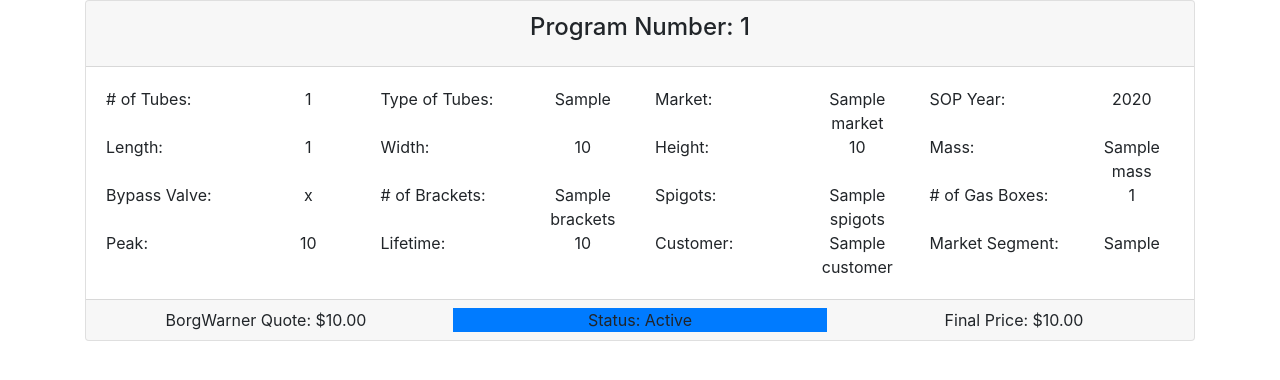
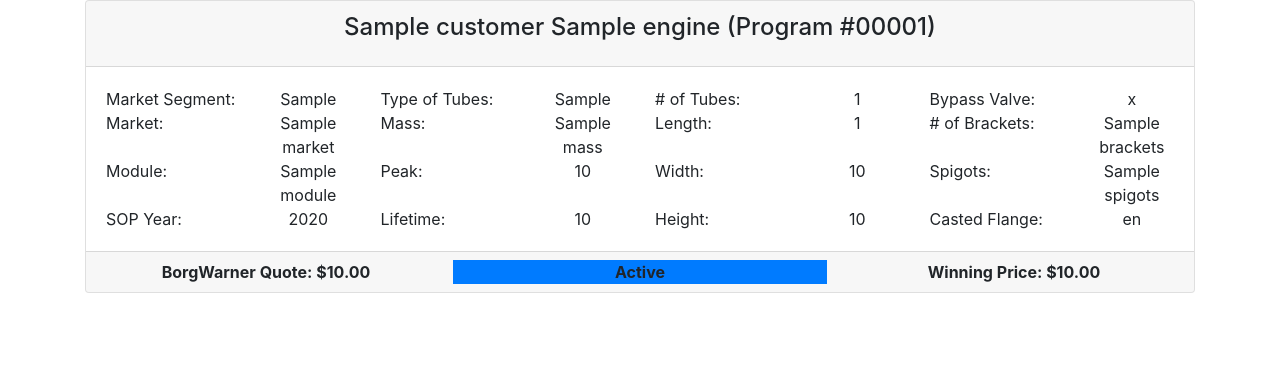
Before and after one commit to umanglathia/market-sensing, a Flask app: template market-sensing/templates/remove.html in a window 1280 px wide. Shown: the part 56-436 px from the top of the page. Run offline with Flask 2, Linux system fonts and the light colour scheme; the template is opened without the code that fills it: most values are stand-ins (such as "Sample title", 1, 10 or a date in 2020); some libraries are stand-ins or nearby versions.

Commit message:
display card changes

```diff
--- a/market-sensing/model/results.py
+++ b/market-sensing/model/results.py
@@ -21,13 +21,12 @@
 	return pred, lower, upper
 
 def format(item, encoders):
-	item.display = {}
+
 	for attr in data_input.parameters:
 		if attr in encoders:
 			item.data[attr] = encoders[attr][item.data[attr]]
 		if item.data[attr] == None:
 			item.data[attr] = ""
-
 		if item.display[attr] != "":
 			if attr in ['length', 'width', 'height']:
 				item.display[attr] += "mm"
--- a/market-sensing/templates/remove.html
+++ b/market-sensing/templates/remove.html
@@ -5,16 +5,16 @@
 		{% for program in data %}
 		<div class="card mb-4">
 			<div class="card-header">
-				<h4 class="card-title"> Program Number: {{ program.display['program_number'] }} </h4>
+				<h4 class="card-title"> {{program.display['customer']}} {{program.display['engine']}} (Program #{{ "%05d"| format(program.display['program_number']|int) }})</h4>
 			</div>
 			<div class="card-body text-left">
 				<div class="row">
 					<div class="col row">
 						<div class="col-sm-7">
-							<span class="card-text"> # of Tubes: </span>
+							<span class="card-text"> Market Segment: </span>
 						</div>
 						<div class="text-center col-sm-5">
-							<span class=""> {{ program.display['num_tubes'] }} </span>
+							<span> {{program.display['market_segment']}}</span>
 						</div>
 					</div>
 					<div class="col row">
@@ -27,6 +27,24 @@
 					</div>
 					<div class="col row">
 						<div class="col-sm-7">
+							<span class="card-text"> # of Tubes: </span>
+						</div>
+						<div class="text-center col-sm-5">
+							<span> {{ program.display['num_tubes']}} </span>
+						</div>
+					</div>
+					<div class="col row">
+						<div class="col-sm-7">
+							<span class="card-text"> Bypass Valve: </span>
+						</div>
+						<div class="text-center col-sm-5">
+							<span> {{ program.display['bypass_valve'] }} </span>
+						</div>
+					</div>
+				</div>
+				<div class="row">
+					<div class="col row">
+						<div class="col-sm-7">
 							<span class="card-text"> Market: </span>
 						</div>
 						<div class="text-center col-sm-5">
@@ -35,20 +53,44 @@
 					</div>
 					<div class="col row">
 						<div class="col-sm-7">
-							<span class="card-text"> SOP Year: </span>
+							<span class="card-text"> Mass: </span>
 						</div>
 						<div class="text-center col-sm-5">
-							<span> {{ program.display['sop_year'] }} </span>
+							<span> {{ program.display['mass'] }} </span>
+						</div>
+					</div>
+					<div class="col row">
+						<div class="col-sm-7">
+							<span class="card-text"> Length: </span>
+						</div>
+						<div class="text-center col-sm-5">
+							<span> {{ program.display['length'] }} </span>
+						</div>
+					</div>
+					<div class="col row">
+						<div class="col-sm-7">
+							<span class="card-text"> # of Brackets: </span>
+						</div>
+						<div class="text-center col-sm-5">
+							<span> {{ program.display['brackets'] }} </span>
 						</div>
 					</div>
 				</div>
 				<div class="row">
 					<div class="col row">
 						<div class="col-sm-7">
-							<span class="card-text"> Length: </span>
+							<span class="card-text"> Module: </span>
 						</div>
 						<div class="text-center col-sm-5">
-							<span> {{ program.display['length'] }} </span>
+							<span> {{ program.display['module'] }} </span>
+						</div>
+					</div>
+					<div class="col row">
+						<div class="col-sm-7">
+							<span class="card-text"> Peak: </span>
+						</div>
+						<div class="text-center col-sm-5">
+							<span> {{ "{:,}".format(program.display['peak_volume']|int) }} </span>
 						</div>
 					</div>
 					<div class="col row">
@@ -61,62 +103,20 @@
 					</div>
 					<div class="col row">
 						<div class="col-sm-7">
-							<span class="card-text"> Height: </span>
+							<span class="card-text"> Spigots: </span>
 						</div>
 						<div class="text-center col-sm-5">
-							<span> {{ program.display['height']}} </span>
-						</div>
-					</div>
-					<div class="col row">
-						<div class="col-sm-7">
-							<span class="card-text"> Mass: </span>
-						</div>
-						<div class="text-center col-sm-5">
-							<span> {{ program.display['mass'] }} </span>
+							<span> {{ program.display['spigots']}} </span>
 						</div>
 					</div>
 				</div>
 				<div class="row">
 					<div class="col row">
 						<div class="col-sm-7">
-							<span class="card-text"> Bypass Valve: </span>
+							<span class="card-text"> SOP Year: </span>
 						</div>
 						<div class="text-center col-sm-5">
-							<span> {{ program.display['bypass_valve'] }} </span>
-						</div>
-					</div>
-					<div class="col row">
-						<div class="col-sm-7">
-							<span class="card-text"> # of Brackets: </span>
-						</div>
-						<div class="text-center col-sm-5">
-							<span> {{ program.display['brackets'] }} </span>
-						</div>
-					</div>
-					<div class="col row">
-						<div class="col-sm-7">
-							<span class="card-text"> Spigots: </span>
-						</div>
-						<div class="text-center col-sm-5">
-							<span> {{ program.display['spigots']}} </span>
-						</div>
-					</div>
-					<div class="col row">
-						<div class="col-sm-7">
-							<span class="card-text"> # of Gas Boxes: </span>
-						</div>
-						<div class="text-center col-sm-5">
-							<span> {{program.display['num_gasboxes']}}</span>
-						</div>
-					</div>
-				</div>
-				<div class="row">
-					<div class="col row">
-						<div class="col-sm-7">
-							<span class="card-text"> Peak: </span>
-						</div>
-						<div class="text-center col-sm-5">
-							<span> {{ "{:,}".format(program.display['peak_volume']|int) }} </span>
+							<span> {{ program.display['sop_year'] }} </span>
 						</div>
 					</div>
 					<div class="col row">
@@ -129,18 +129,18 @@
 					</div>
 					<div class="col row">
 						<div class="col-sm-7">
-							<span class="card-text"> Customer: </span>
+							<span class="card-text"> Height: </span>
 						</div>
 						<div class="text-center col-sm-5">
-							<span> {{ program.display['customer']}} </span>
+							<span> {{ program.display['height']}} </span>
 						</div>
 					</div>
 					<div class="col row">
 						<div class="col-sm-7">
-							<span class="card-text"> Market Segment: </span>
+							<span class="card-text"> Casted Flange: </span>
 						</div>
 						<div class="text-center col-sm-5">
-							<span> {{program.display['market_segment']}}</span>
+							<span> {{ program.display['casted_flange']}} </span>
 						</div>
 					</div>
 				</div>
@@ -148,17 +148,21 @@
 			<div class="card-footer m-0 p-2">
 				<div class="row">
 					<div class="col">
+						<b>
 						BorgWarner Quote: ${{ "%.2f" | format(program.display['bw_quote']|float) }}
+						</b>
 					</div>
 					<div class="col
 						{% if program.display['status'] == 'Won' %} bg-success {% endif %}
 						{% if program.display['status'] == 'Lost' %} bg-danger {% endif %}
 						{% if program.display['status'] == 'Cancelled' %} bg-warning {% endif %}
 						{% if program.display['status'] == 'Active' %} bg-primary {% endif %}">
-						Status: {{ program.display['status'] }}
+						<b> {{ program.display['status'] }} </b>
 					</div>
 					<div class="col">
-						Final Price: ${{ "%.2f" | format(program.display['final_price']|float) }}
+						<b>
+							Winning Price: ${{ "%.2f" | format(program.display['final_price']|float) }}
+						</b>
 					</div>
 				</div>
 			</div>
```
Also changed, not shown: market-sensing/templates/results.html (+64 -59 lines), 1 other file.
